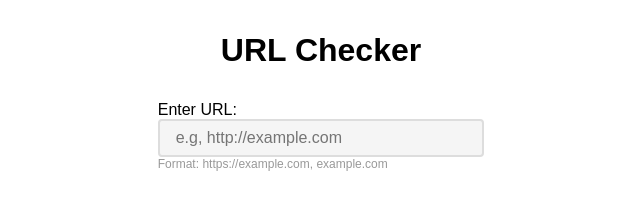
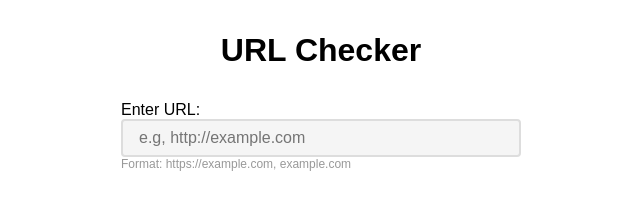
Before and after one commit to cyonii/url-checker, a website: page src/index.html in a window 1280 px wide. Shown: the whole page, without its empty margins (319-959 px from the left). Drawn offline with Linux system fonts and the light colour scheme.

Commit message:
Add form id attribute to apply style

```diff
--- a/src/index.html
+++ b/src/index.html
@@ -15,7 +15,7 @@
     </header>
 
     <main>
-      <form>
+      <form id="url-form">
         <div class="input-group">
           <label for="url-input">Enter URL:</label>
           <input type="text" id="url-input" placeholder="e.g, http://example.com" autofocus autocomplete="off" />
```
